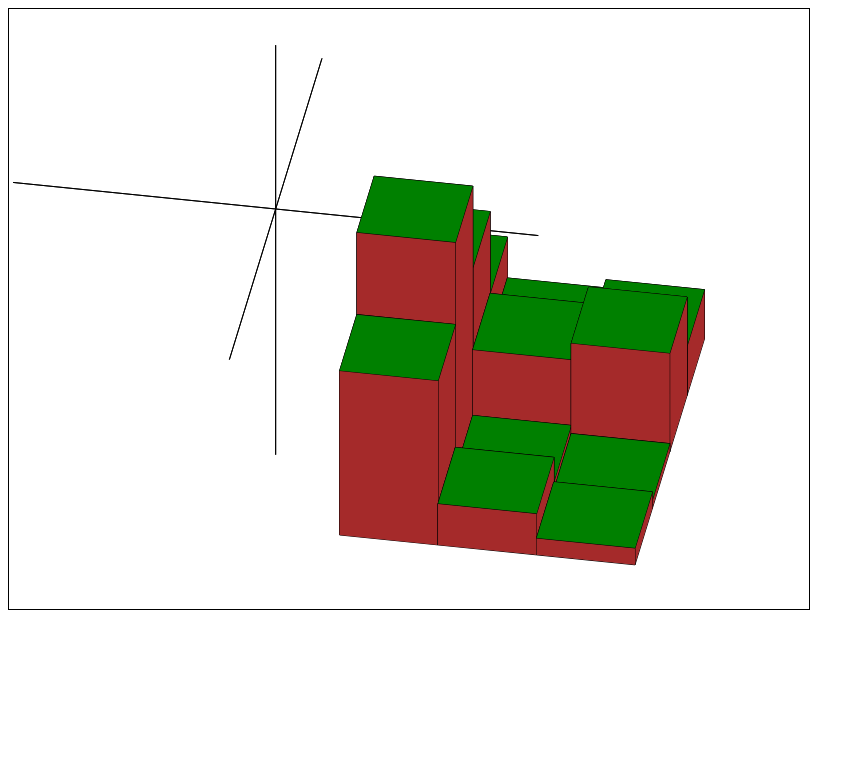
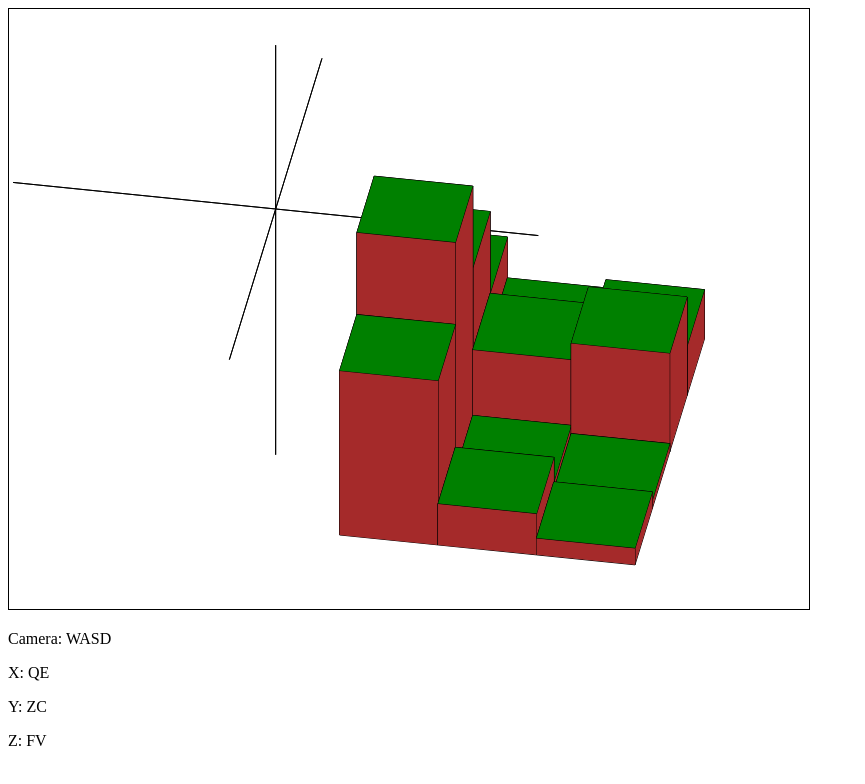
Before and after one commit to andrejlamov/isolol, a plain HTML site: page index.html in a window 1280 px wide. Shown: the whole page, without its empty margins (0-865 px from the left). Drawn offline with Linux system fonts and the light colour scheme.

Commit message:
Show control keys

```diff
--- a/index.html
+++ b/index.html
@@ -4,6 +4,12 @@
         <canvas id="myCanvas" width="800" height="600" style="border:1px solid #000000;">
             Your browser does not support the HTML5 canvas tag.
         </canvas>
+        <div>
+            <p>Camera: WASD</p>
+            <p>X: QE</p>
+            <p>Y: ZC</p>
+            <p>Z: FV</p>
+        </div>
     </body>
     <script src="script.js"></script>
 </html>
```
